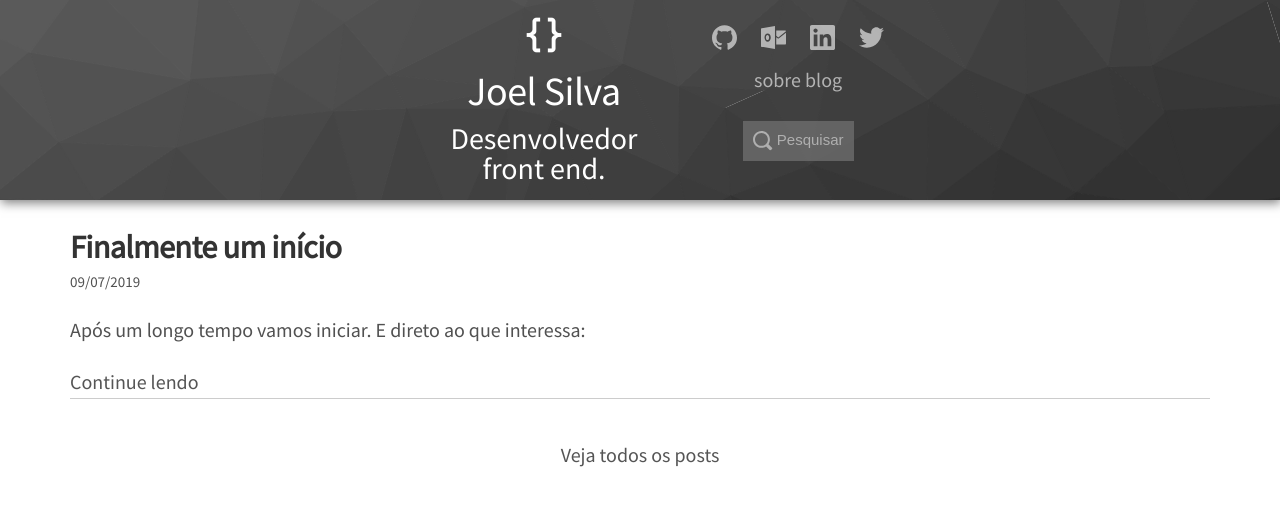
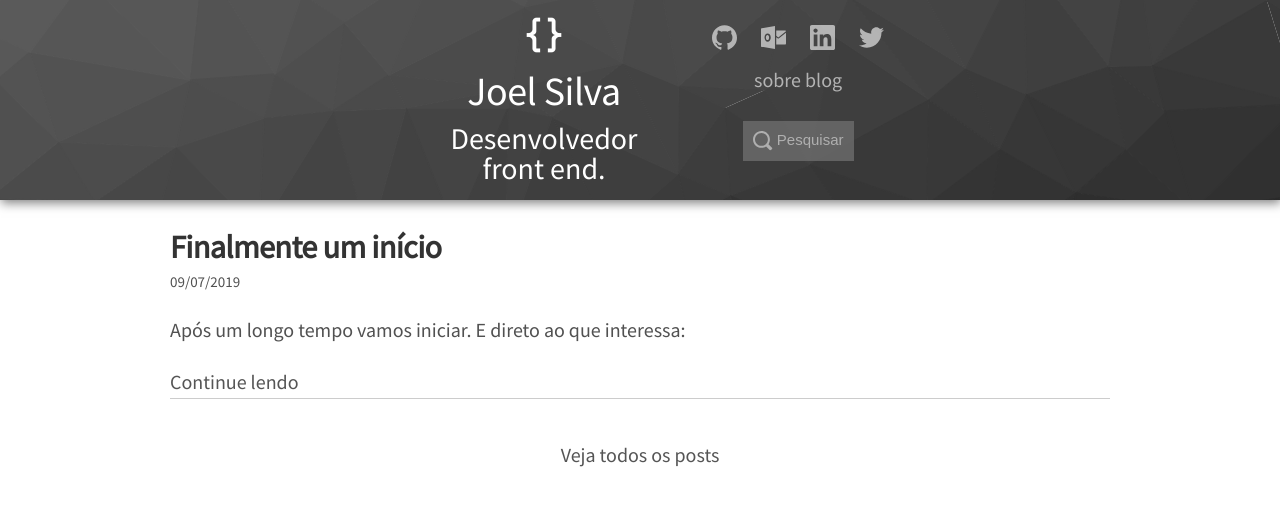
Before and after one commit to Jhoow13/joel-blog, a Jekyll site: the page built from index.md, in a window 1280 px wide. Shown: the top 506 px of the page. Built offline with Jekyll 4.4.1, drawn with Linux system fonts in a browser that asks for light colours.

Commit message:
CSS Fixes

```diff
--- a/_sass/_layout.scss
+++ b/_sass/_layout.scss
@@ -1,6 +1,7 @@
 .container {
   padding-right: 15px;
   padding-left: 15px;
+  padding-top: 30px;
   margin-right: auto;
   margin-left: auto;
 }
@@ -150,7 +151,6 @@
 }
 
 .list {
-  padding-top: 30px;
   &-item{
     border-bottom: 1px solid #ccc;
     margin-bottom: 2em;
@@ -256,7 +256,6 @@
 }
 
 .about{
-  padding: 10px;
   p{
     text-align: justify;
   }
@@ -296,6 +295,7 @@
 .full-column{
   width: 100%;
 }
+
 @media screen and (min-width: 768px){
   .container{
     width: 750px;
@@ -309,12 +309,6 @@
 @media screen and (min-width: 992px){
   .container{
     width: 970px;
-  }
-}
-
-@media screen and (min-width: 1200px){
-  .container{
-    width: 1170px;
   }
 }
 
```
